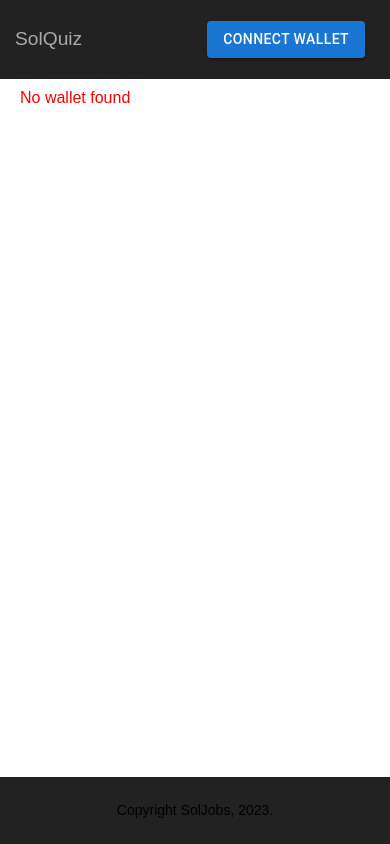
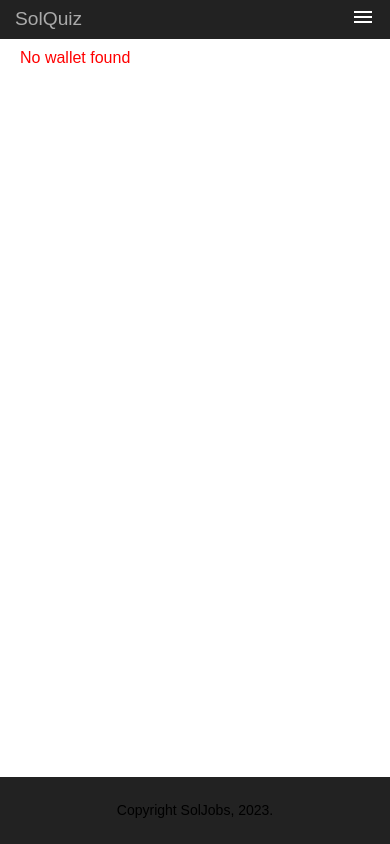
Before and after one commit to kingingcole/solquiz, a Next.js app in the folder client/: page /create-bulk in a window 390 px wide. Built offline with nearby package versions, Linux system fonts and the light colour scheme.

Commit message:
make responsive

```diff
--- a/client/components/Navbar.tsx
+++ b/client/components/Navbar.tsx
@@ -1,5 +1,7 @@
 "use client";
 
+import CloseIcon from '@mui/icons-material/Close';
+import MenuIcon from '@mui/icons-material/Menu';
 import ModeIcon from '@mui/icons-material/Mode';
 import { Box, Modal, TextField } from '@mui/material';
 import { useEth } from 'eth.context';
@@ -21,6 +23,8 @@
     const [walletConnected, setWalletConnected] = useState(false);
     const [openModal, setOpenModal] = useState(false);
     const [displayName, setDisplayName] = useState<string | undefined>('');
+
+    const [showMenu, setShowMenu] = useState(false);
 
     useEffect(() => {
         if (eth.ready) {
@@ -82,12 +86,19 @@
         }
     }
 
+    const handleMenuClick = () => {
+        setShowMenu(!showMenu);
+    };
+
     const isManager = eth.ready && eth.account === eth.manager;
 
     return (
         <nav>
-            <Link href='/'>SolQuiz</Link>
-            <ul>
+            <div>
+                <Link href='/'>SolQuiz</Link>
+                <div className="menu-toggle" onClick={handleMenuClick}>{showMenu ? <CloseIcon /> : <MenuIcon />}</div>
+            </div>
+            <ul className={`${showMenu ? 'show' : ''}`}>
                 {
                     eth.ready && eth.account && (
                         <>
--- a/client/pages/create-bulk.tsx
+++ b/client/pages/create-bulk.tsx
@@ -94,13 +94,13 @@
     }
 
     return (
-        <Box  sx={{ margin: '50px auto', maxWidth: '800px' }}>
+        <Box  sx={{ margin: '20px auto', maxWidth: '800px' }}>
             <p>Select a provider below to continue creating bulk quizzes.</p>
-            <Stack spacing={1} direction={'row'} justifyContent={'space-between'}>
+            <Stack className="bulk-quiz-providers-container" spacing={1} direction={'row'} justifyContent={'space-between'}>
                 {SUPPORTED_BULK_QUIZ_PROVIDERS.map((provider, index) => {
                     const isSelected = provider.name === selectedProvider?.name;
                     return (
-                        <Box key={index} onClick={() => {
+                        <Box className="bulk-quiz-provider" key={index} onClick={() => {
                             if (!provider.enabled) return;
                             setSelectedProvider(provider);
                             setCategory('');
--- a/client/styles/glocal.css
+++ b/client/styles/glocal.css
@@ -90,6 +90,17 @@
   background-color: #222;
 }
 
+nav > div:first-child {
+  width: 100%;
+  display: flex;
+  justify-content: space-between;
+  color: white
+}
+
+.menu-toggle {
+  display: none;
+}
+
 nav a {
   text-decoration: none;
 }
@@ -99,10 +110,13 @@
   align-items: center;
   justify-content: space-between;
   list-style-type: none;
+  /* width: 70%; */
 }
 
+
 nav ul li {
-  margin: 0px 10px;
+  margin: 0px 13px;
+  width: max-content;
 }
 
 nav ul li {
@@ -125,3 +139,38 @@
   font-size: 14px;
   text-align: center;
 }
+
+@media (max-width: 768px) {
+  nav, nav ul {
+    flex-direction: column;
+    align-items: flex-start;
+  }
+
+  nav ul {
+    display: none;
+    padding: 0px;
+  }
+
+  nav ul.show {
+    display: flex;
+    flex-direction: column;
+    width: 100%;
+  }
+
+  nav ul li {
+    margin: 0px 0px 10px 0;
+  }
+
+  .menu-toggle {
+    display: block;
+  }
+
+  .bulk-quiz-providers-container {
+    flex-direction: column;
+  }
+
+  .bulk-quiz-provider {
+    margin: 10px 0px !important
+  }
+
+}
```
